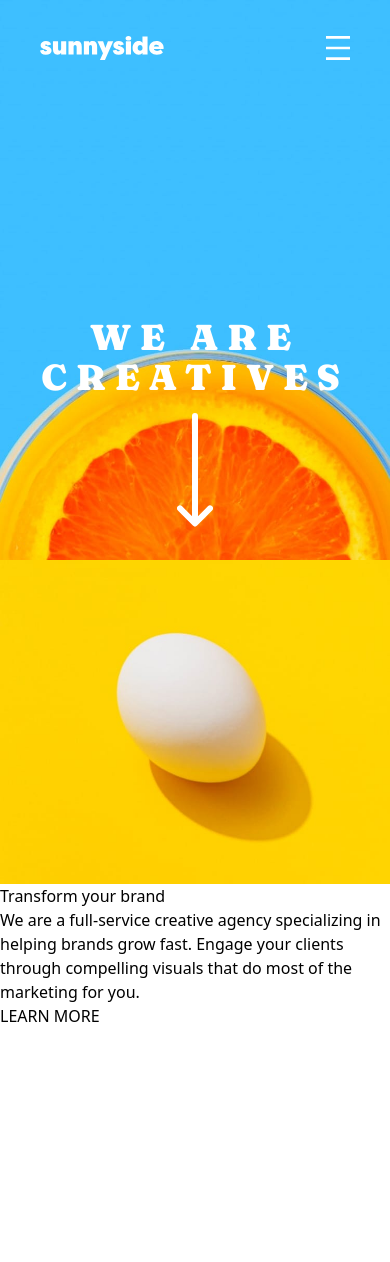
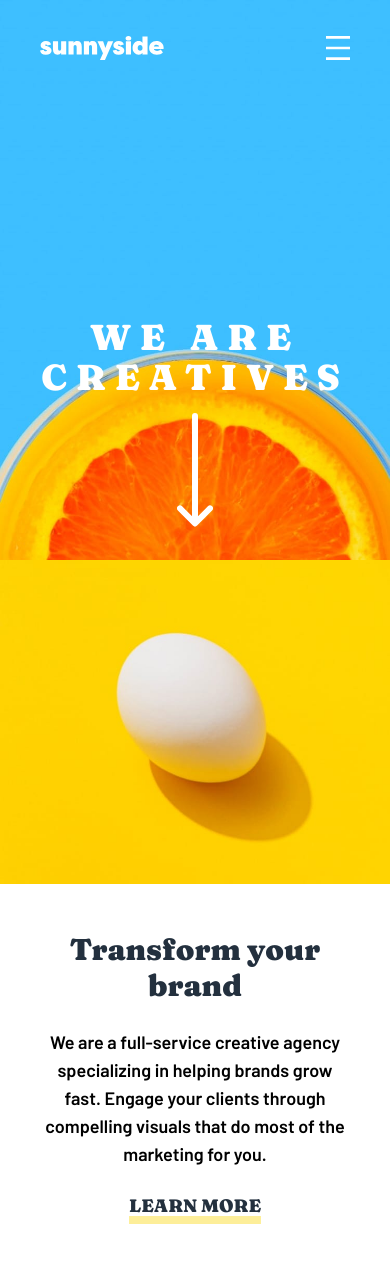
Before and after one commit to Jisbel/Sunnyside-agency-landingPage, a React (Vite) app: page / in a window 390 px wide. Shown: the top 1262 px of the page. Before the commit the page ends 1028 px from the top, so only its background shows below. Built offline with nearby package versions, Linux system fonts and the light colour scheme.

Commit message:
finalized mobile styles in the transform section

```diff
--- a/src/components/transform.jsx
+++ b/src/components/transform.jsx
@@ -4,13 +4,13 @@ const Transform = () => {
 
     return (
 
-        <section>
+        <section className="grid ">
             <img src={mobileTransform} alt="" />
 
-            <div>
-                <p>Transform your brand</p>
-                <p>We are a full-service creative agency specializing in helping brands grow fast. Engage your clients through compelling visuals that do most of the marketing for you.</p>
-                <a href="#">LEARN MORE</a>
+            <div className="flex flex-col items-center justify-center h-96 gap-y-6 w-full text-center px-10">
+                <p className="font-fraunces900 text-charcoal text-3xl" >Transform your brand</p>
+                <p className="font-barlow text-lightStaleGray text-lg" >We are a full-service creative agency specializing in helping brands grow fast. Engage your clients through compelling visuals that do most of the marketing for you.</p>
+                <a href="#" className="font-fraunces900 text-charcoal text-lg underline decoration-8 decoration-gold/40 " > LEARN MORE </a>
             </div>
 
         </section>
```
